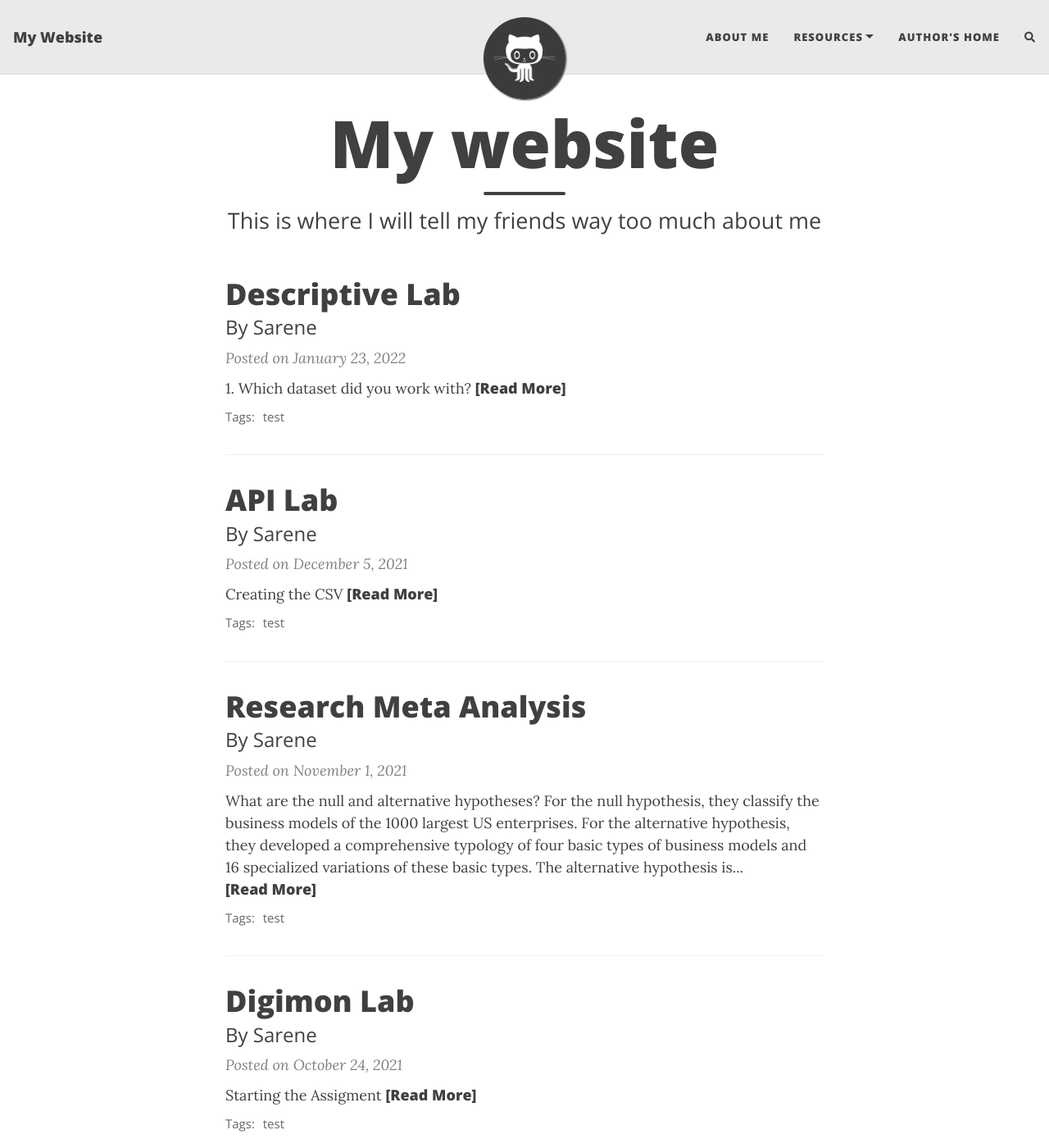
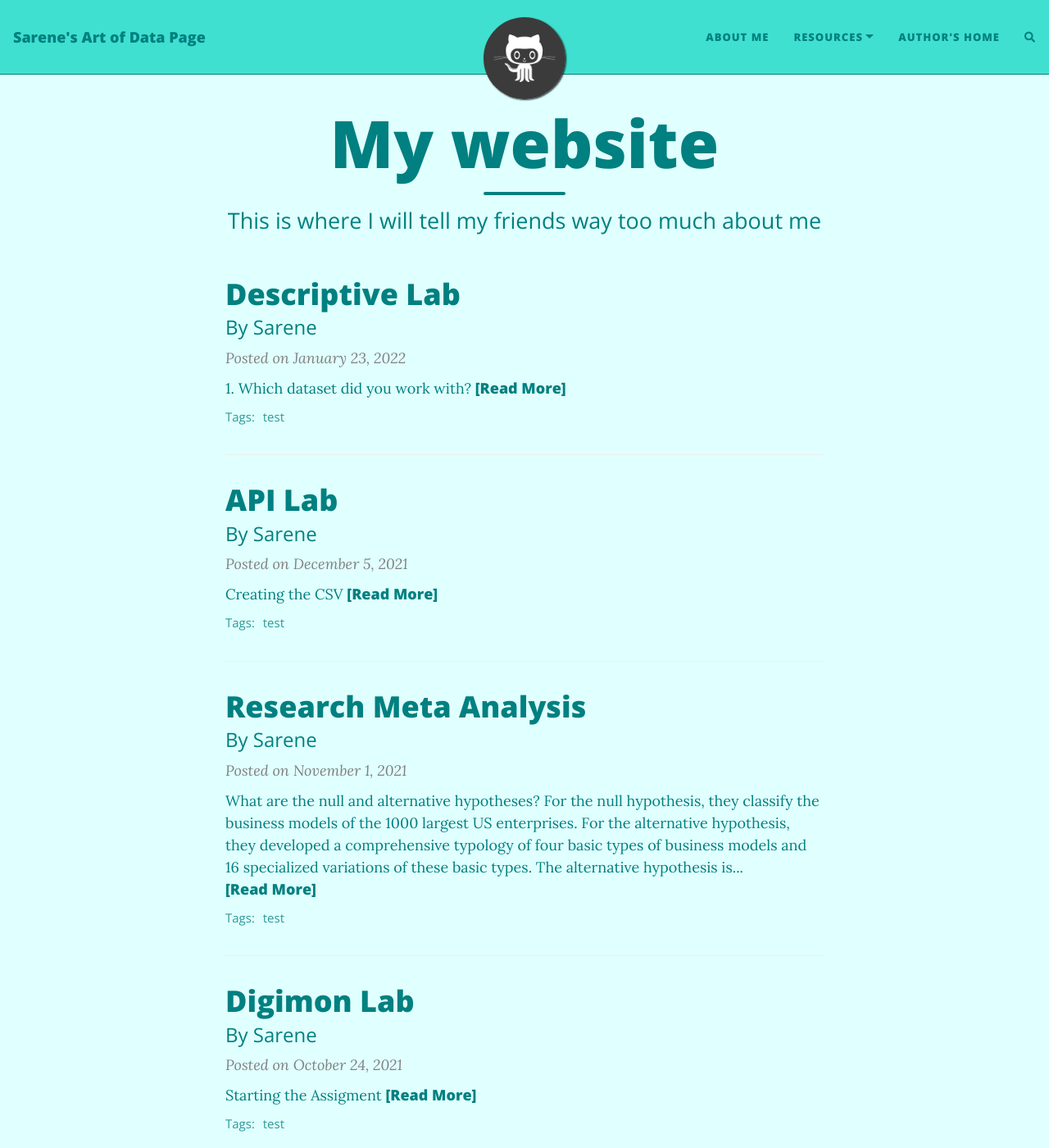
Before and after one commit to sarene-choudhury/artofdata, a Jekyll site: the page built from index.html, in a window 1280 px wide and 1400 px high. Shown: the whole window at 82% size. Built offline with Jekyll 4.4.1, drawn with Linux system fonts in a browser that asks for light colours; nearby versions of some CDN libraries; the list of posts is cut into pages by our own code; comment, search, counter and statistics services are not loaded; some of the changed lines change nothing that is shown.

Commit message:
Update _config.yml

```diff
--- a/_config.yml
+++ b/_config.yml
@@ -6,7 +6,7 @@
 # --- Required options --- #
 
 # Name of website
-title: My Website
+title: Sarene's Art of Data Page
 
 # Your name to show in the footer
 author: Some Person
@@ -99,16 +99,16 @@ post_search: true
 
 # Personalize the colours in your website. Colour values can be any valid CSS colour
 
-navbar-col: "#EAEAEA"
-navbar-text-col: "#404040"
-navbar-border-col: "#DDDDDD"
-page-col: "#FFFFFF"
-text-col: "#404040"
-link-col: "#008AFF"
-hover-col: "#0085A1"
-footer-col: "#EAEAEA"
-footer-text-col: "#777777"
-footer-link-col: "#404040"
+navbar-col: "#40E0D0"
+navbar-text-col: "#008080"
+navbar-border-col: "#008080"
+page-col: "#E0FFFF"
+text-col: "#008080"
+link-col: "#008080"
+hover-col: "#E0FFFF"
+footer-col: "#40E0D0"
+footer-text-col: "#008080"
+footer-link-col: "#008080"
 
 # Alternatively, the navbar, footer, and page background can be set to an image
 # instead of colour
```
